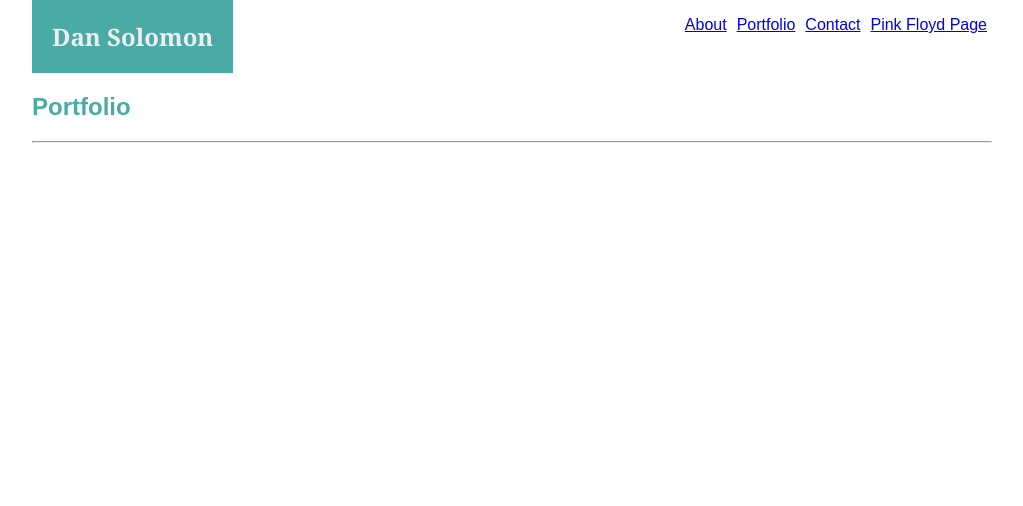
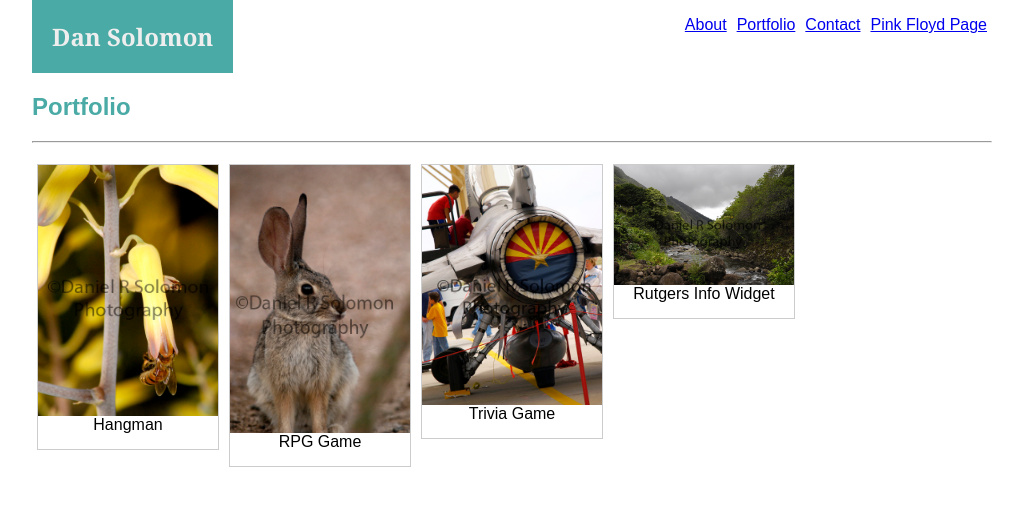
Before and after one commit to DanRSolomon/DanRSolomon.github.io, a plain HTML site: page portfolio.html in a window 1280 px wide. Shown: the whole page, without its empty margins (128-1151 px from the left). Drawn offline with Linux system fonts and the light colour scheme.

Commit message:
added photos and gallery code

```diff
--- /dev/null
+++ b/assets/css/gallery.css
@@ -0,0 +1,20 @@
+div.gallery {
+    margin: 5px;
+    border: 1px solid #ccc;
+    float: left;
+    width: 180px;
+}
+
+div.gallery:hover {
+    border: 1px solid #777;
+}
+
+div.gallery img {
+    width: 100%;
+    height: auto;
+}
+
+div.desc {
+    padding: 15px;
+    text-align: center;
+}
--- a/assets/css/style.css
+++ b/assets/css/style.css
@@ -64,7 +64,7 @@ input[type=text], select, textarea {
 
 /* Style the submit button with a specific background color etc */
 input[type=submit] {
-    background-color: #4aaaa5;
+    background-color: #4#4aaaa5;
     color: white;
     padding: 12px 20px;
     border: none;
@@ -79,6 +79,7 @@ input[type=submit]:hover {
 
 /* Add a background color and some padding around the form */
 .container {
+    border-radius: 5px;
     background-color: #f2f2f2;
     padding: 20px;
 }
--- a/portfolio.html
+++ b/portfolio.html
@@ -7,6 +7,7 @@
         <meta charset="UTF-8">
         <title>About Me</title>
         <link rel="stylesheet" type="text/css" href="assets/css/style.css">
+        <link rel="stylesheet" type="text/css" href="assets/css/gallery.css">
     </head>
 
     <body>
@@ -32,6 +33,42 @@
             <hr/>
         </p>
 
+        <div class="gallery">
+            <a target="_blank" href="images/_DSC4232 cropped.jpg">
+              <img src="Images/_DSC4232 cropped.jpg" alt="Bee in Flower" width="400" height="600">
+            </a>
+            <div class="desc">
+                Hangman
+            </div>
+        </div>
+
+        <div class="gallery">
+            <a target="_blank" href="Images/Desert Rabbit 1.jpg">
+              <img src="Images/Desert Rabbit 1.jpg" alt="Desert Rabbit" width="400" height="600">
+            </a>
+            <div class="desc">
+                RPG Game
+            </div>
+        </div>
+
+        <div class="gallery">
+            <a target="_blank" href="Images/F-16 Arizona - Daniel R Solomon.jpg">
+              <img src="Images/F-16 Arizona - Daniel R Solomon.jpg" alt="Arizona F-16" width="400" height="600">
+            </a>
+            <div class="desc">
+                Trivia Game
+            </div>
+        </div>
+
+        <div class="gallery">
+            <a target="_blank" href="Images/Ioa Valley.JPG">
+              <img src="Images/Ioa Valley.JPG" alt="Ioa Valley, Hawaii" width="600" height="400">
+            </a>
+            <div class="desc">
+                Rutgers Info Widget
+            </div>
+        </div>
+
 
 
     </body>
```
Also changed, not shown: index.html (+1 -1 lines), Images/20180923_121011-2.jpg (added), Images/Desert Rabbit 1.jpg (added), Images/F-16 Arizona - Daniel R Solomon.jpg (added), Images/Ioa Valley.JPG (added), Images/_DSC4232 cropped.jpg (added), 1 other file.
